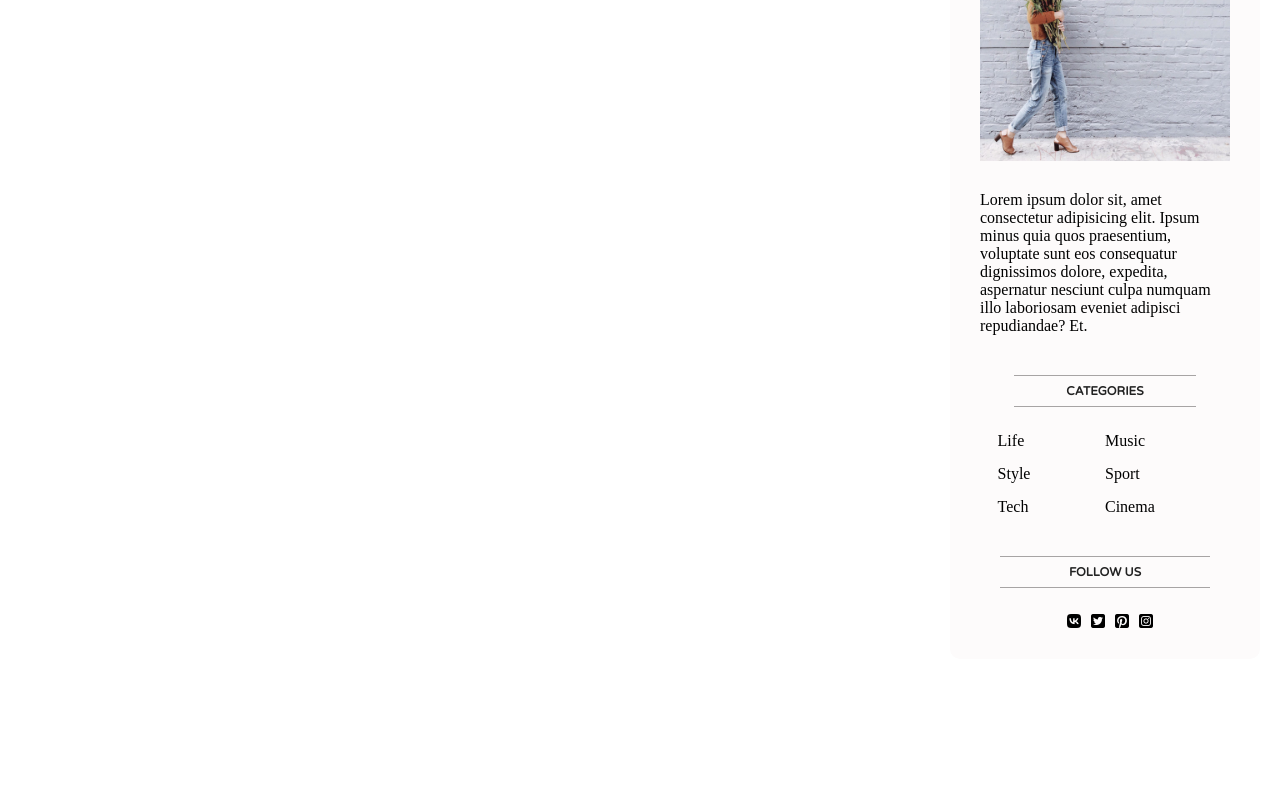
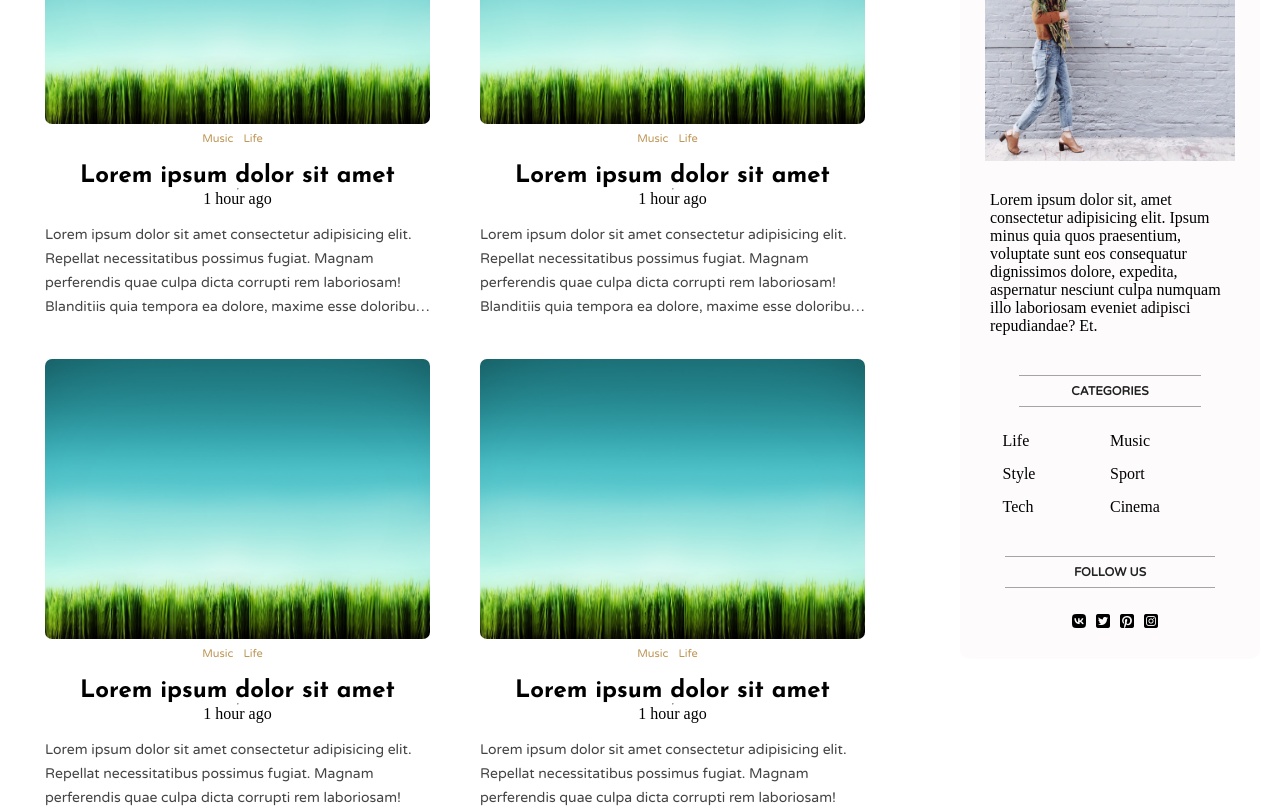
Before and after one commit to safarov-en/react-blog, a React (Create React App) app: page / in a window 1280 px wide. Shown: the part 820-1628 px from the top of the page. Before the commit the page ends 1499 px from the top, so only its background shows below. Built offline with nearby package versions, Linux system fonts and the light colour scheme.

Commit message:
Adding posts

```diff
--- /dev/null
+++ b/src/post/post.css
@@ -0,0 +1,56 @@
+.post {
+    width: 385px;
+    margin: 0px 25px 40px 25px;
+}
+
+.post-img {
+    width: 100%;
+    height: 280px;
+    object-fit: cover;
+    border-radius: 7px;
+}
+
+.post-info {
+    display: flex;
+    flex-direction: column;
+    align-items: center;
+}
+
+.post-cat {
+    font-family: 'Varela Round', sans-serif;
+    font-size: 11px;
+    color: #be9656;
+    line-height: 20px;
+    margin-top: 15px;
+    margin-right: 10px;
+    cursor: pointer;
+}
+
+.post-title {
+    font-family: 'Josefin Sans', sans-serif;
+    font-size: 24px;
+    font-weight: 700;
+    margin-top: 15px;
+    cursor: pointer;
+}
+
+.post-data {
+    font-family: 'Lora', sans-serif;
+    font-style: italic;
+    font-size: 13px;
+    color: #999;
+    margin-top: 15px;
+}
+
+.post-desc {
+    font-family: 'Varela Round', sans-serif;
+    font-size: 14px;
+    color: #444;
+    line-height: 24px;
+    margin-top: 15px;
+    overflow: hidden;
+    text-overflow: ellipsis;
+    display: -webkit-box;
+    -webkit-line-clamp: 4;
+    -webkit-box-orient: vertical;
+}
--- /dev/null
+++ b/src/post/post.jsx
@@ -0,0 +1,22 @@
+import PostBg from '../img/post-bg-one.jpg';
+import './post.css'
+
+export default function Post() {
+    return (
+        <div className="post">
+            <img src={PostBg} alt="" className="post-img" />
+            <div className="post-info">
+                <div className="post-cats">
+                    <span className="post-cat">Music</span>
+                    <span className="post-cat">Life</span>
+                </div>
+                <span className="post-title">Lorem ipsum dolor sit amet</span>
+                <hr />
+                <span className="post-date">1 hour ago</span>
+            </div>
+            <p className="post-desc">
+                Lorem ipsum dolor sit amet consectetur adipisicing elit. Repellat necessitatibus possimus fugiat. Magnam perferendis quae culpa dicta corrupti rem laboriosam! Blanditiis quia tempora ea dolore, maxime esse doloribus obcaecati quam!
+            </p>
+        </div>
+    )
+}
--- a/src/posts/posts.css
+++ b/src/posts/posts.css
@@ -1,3 +1,6 @@
 .posts {
     flex: 9;
+    display: flex;
+    flex-wrap: wrap;
+    margin: 20px;
 }
--- a/src/posts/posts.jsx
+++ b/src/posts/posts.jsx
@@ -1,7 +1,15 @@
+import Post from '../post/post'
 import './posts.css'
 
 export default function Posts() {
     return (
-        <div className="posts"></div>
+        <div className="posts">
+            <Post />
+            <Post />
+            <Post />
+            <Post />
+            <Post />
+            <Post />
+        </div>
     )
 }
--- a/src/topbar/topbar.css
+++ b/src/topbar/topbar.css
@@ -1,11 +1,13 @@
 .top {
     width: 100%;
     height: 50px;
+    background-color: white;
     position: sticky;
     top: 0;
     display: flex;
     align-items: center;
     font-family: 'Josefin Sans', sans-serif;
+    z-index: 999;
 }
 
 .top-left, .top-right {
```
Also changed, not shown: src/img/post-bg-one.jpg (added).
